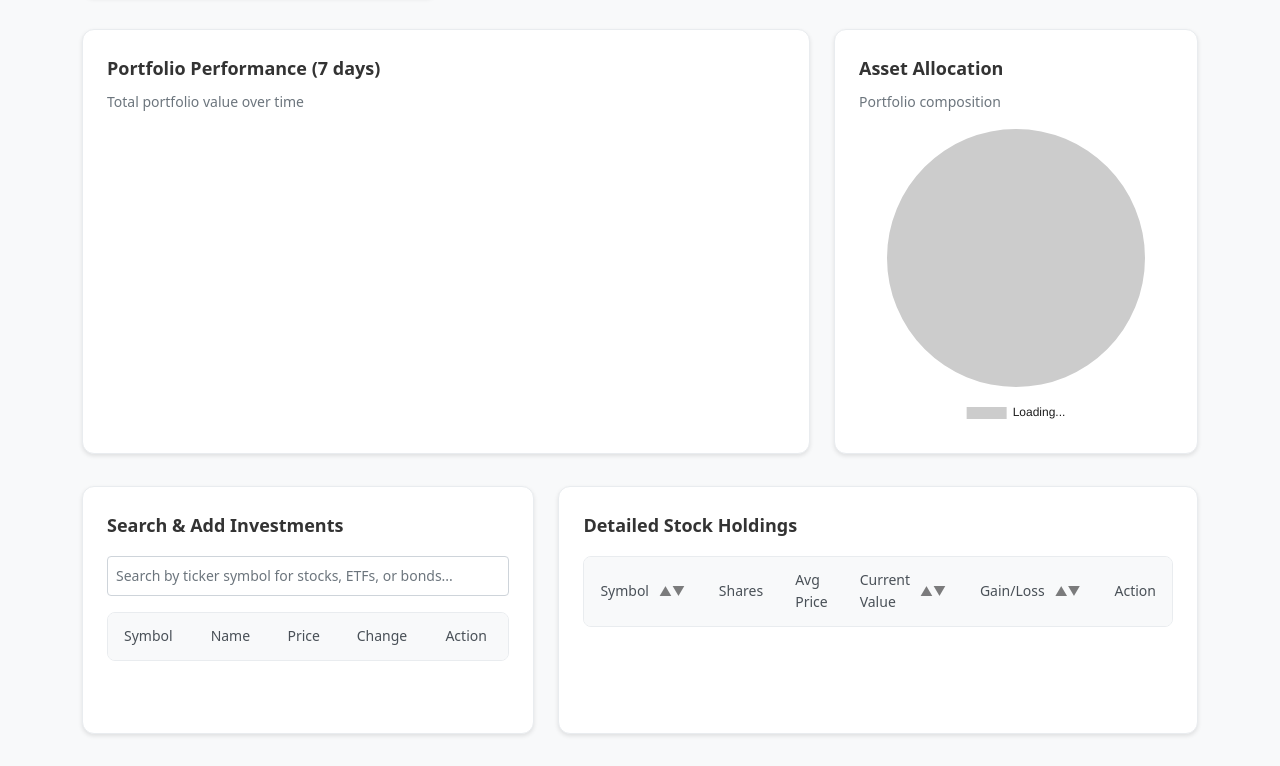
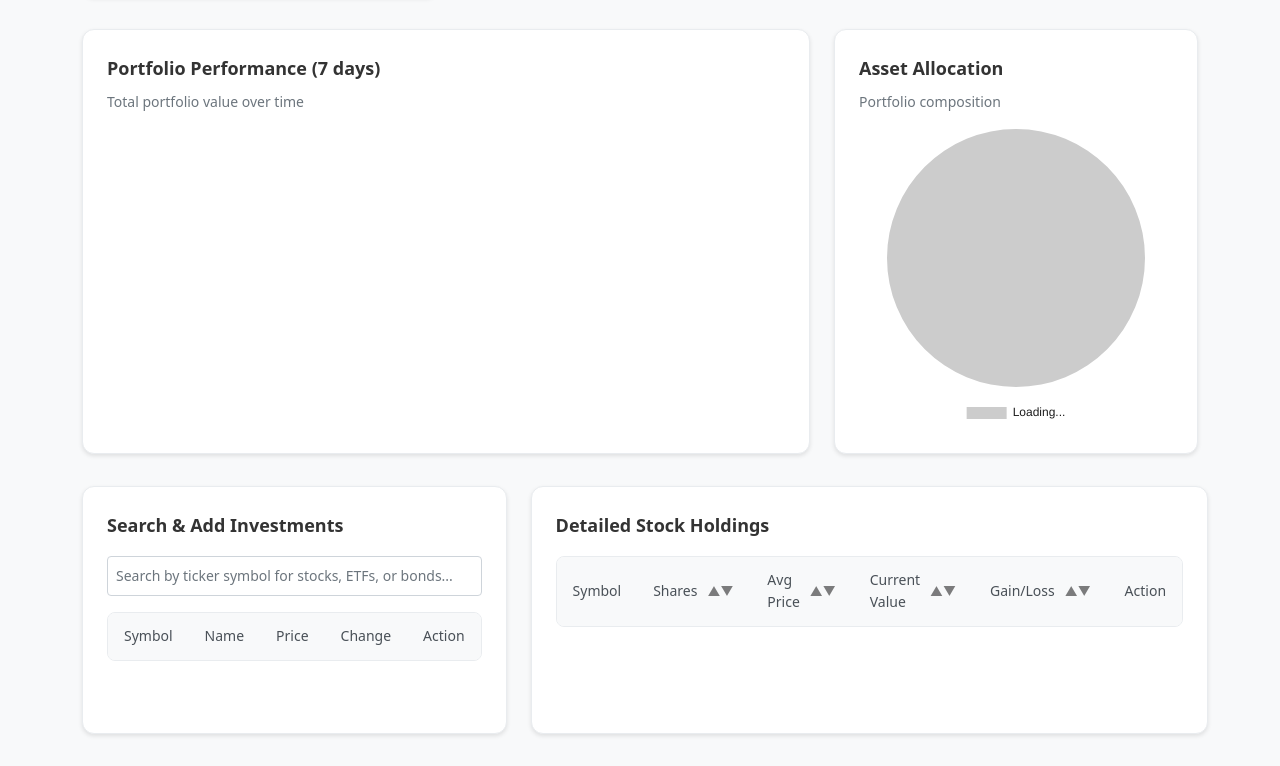
Before and after one commit to Emilio-Rossi/portfolio_manager_team5, a plain HTML site: page frontend/index.html in a window 1280 px wide. Shown: the part 470-1236 px from the top of the page. Drawn offline with nearby package versions, Linux system fonts and the light colour scheme; no server answers.

Commit message:
remove sort feature for ticker

```diff
--- a/frontend/index.html
+++ b/frontend/index.html
@@ -89,14 +89,19 @@
                     <table id="holdingsTable">
                         <thead>
                             <tr>
+                                <th>Symbol</th>
                                 <th>
                                   <div class="header-with-btn">
-                                    Symbol
-                                    <button onclick="sortTable('ticker')" class="sort-btn" id="sort-symbol">▲▼</button>
+                                    Shares
+                                    <button onclick="sortTable('shares')" class="sort-btn" id="sort-shares">▲▼</button>
                                   </div>
                                 </th>
-                                <th>Shares</th>
-                                <th>Avg Price</th>
+                                <th>
+                                  <div class="header-with-btn">
+                                    Avg Price
+                                    <button onclick="sortTable('avg_price')" class="sort-btn" id="sort-avg-price">▲▼</button>
+                                  </div>
+                                </th>
                                 <th>
                                   <div class="header-with-btn">
                                     Current Value
```
